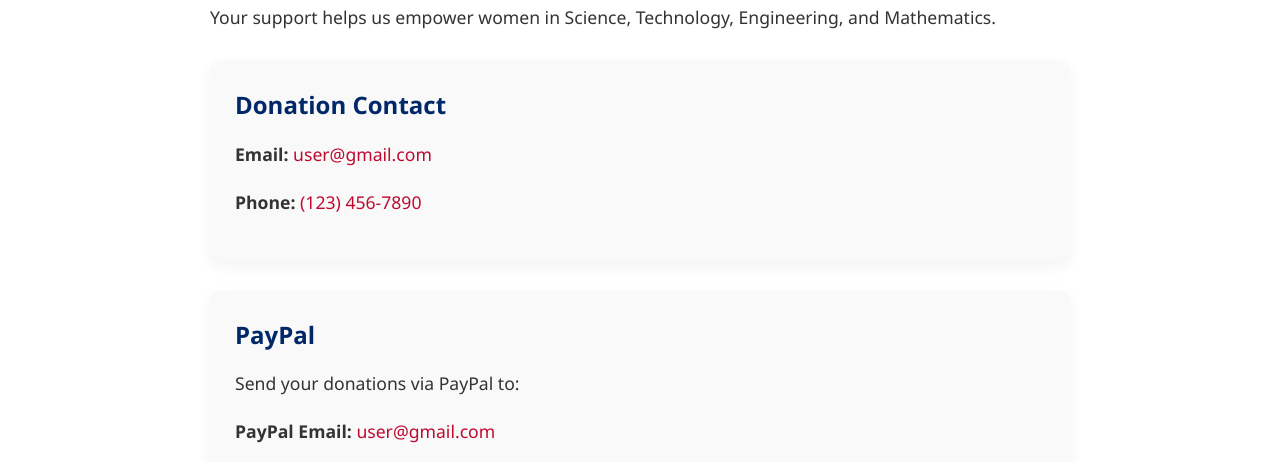
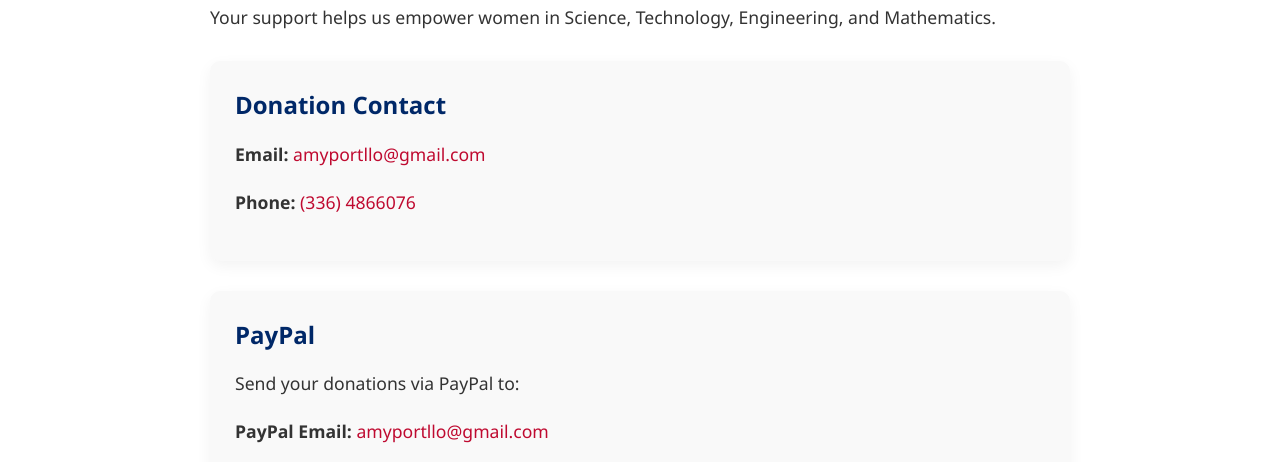
Before and after one commit to amyportillo/WiSE-Web-Page, a plain HTML site: page donate.html in a window 1280 px wide. Shown: the part 181-643 px from the top of the page. Drawn offline with Linux system fonts and the light colour scheme.

Commit message:
Change Donation Name

```diff
--- a/donate.html
+++ b/donate.html
@@ -35,14 +35,14 @@
 
       <div class="contact-info fade-in">
         <h2>Donation Contact</h2>
-        <p><strong>Email:</strong> <a href="mailto:amyportllo@gmail.com">user@gmail.com</a></p>
-        <p><strong>Phone:</strong> <a href="tel:+336 486 6076">(123) 456-7890</a></p>
+        <p><strong>Email:</strong> <a href="mailto:amyportllo@gmail.com">amyportllo@gmail.com</a></p>
+        <p><strong>Phone:</strong> <a href="tel:+336 486 6076">(336) 4866076</a></p>
       </div>
 
       <div class="paypal-info fade-in">
         <h2>PayPal</h2>
         <p>Send your donations via PayPal to:</p>
-        <p><strong>PayPal Email:</strong> <a href="mailto:amyportllo@gmail.com">user@gmail.com</a></p>
+        <p><strong>PayPal Email:</strong> <a href="mailto:amyportllo@gmail.com">amyportllo@gmail.com</a></p>
         <div class="paypal-icon">
           <i class="fab fa-paypal"></i>
         </div>
```
